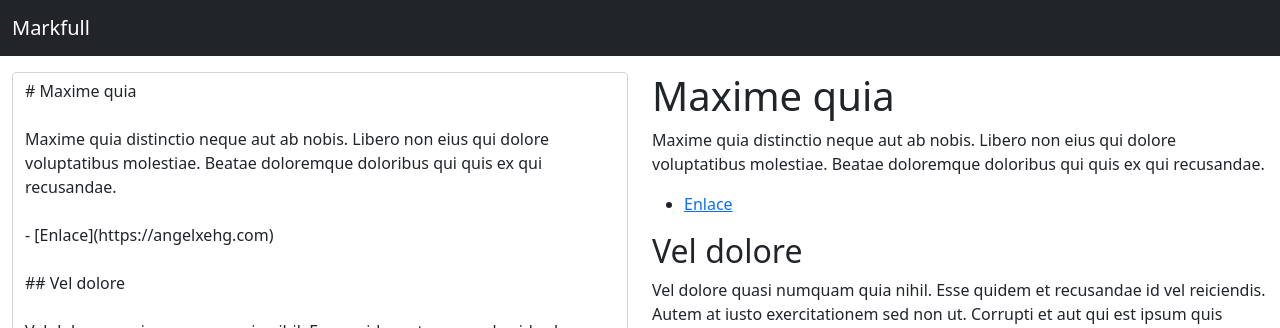
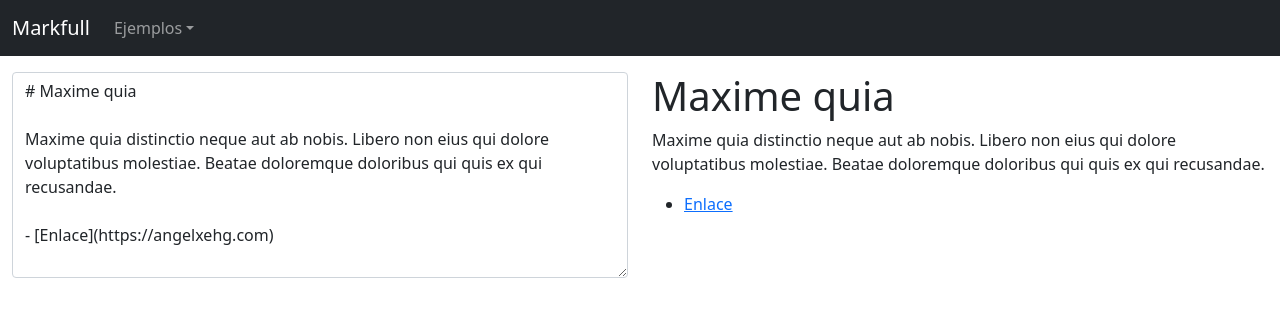
Before and after one commit to angelxehg/markfull-editor, a React (Create React App) app: page / in a window 1280 px wide. Shown: the top 328 px of the page. Built offline with nearby package versions, Linux system fonts and the light colour scheme.

Commit message:
Cargar ejemplo de imagen

```diff
--- a/src/App.tsx
+++ b/src/App.tsx
@@ -4,9 +4,11 @@ import TextareaAutosize from 'react-textarea-autosize';
 import Col from 'react-bootstrap/Col';
 import Container from 'react-bootstrap/Container';
 import Navbar from 'react-bootstrap/Navbar';
+import Nav from 'react-bootstrap/Nav';
+import NavDropdown from 'react-bootstrap/NavDropdown';
 import Row from 'react-bootstrap/Row';
 
-import { basicExample } from './examples';
+import { basicExample, imageExample } from './examples';
 
 const ImageComponent = ({ ...props }) => (
   // eslint-disable-next-line jsx-a11y/alt-text
@@ -20,6 +22,16 @@ const App = (): JSX.Element => {
       <Navbar bg="dark" variant="dark" expand="sm" sticky="top">
         <Container fluid>
           <Navbar.Brand>Markfull</Navbar.Brand>
+          <Nav className="me-auto">
+            <NavDropdown title="Ejemplos" id="basic-nav-dropdown">
+              <NavDropdown.Item onClick={() => setInputContent(basicExample)}>
+                Básico
+              </NavDropdown.Item>
+              <NavDropdown.Item onClick={() => setInputContent(imageExample)}>
+                Imagenes
+              </NavDropdown.Item>
+            </NavDropdown>
+          </Nav>
         </Container>
       </Navbar>
       <Container fluid className="pt-3 pb-3">
--- a/src/examples/index.ts
+++ b/src/examples/index.ts
@@ -3,8 +3,9 @@ export const basicExample = `# Maxime quia
 Maxime quia distinctio neque aut ab nobis. Libero non eius qui dolore voluptatibus molestiae. Beatae doloremque doloribus qui quis ex qui recusandae.
 
 - [Enlace](https://angelxehg.com)
+`
 
-## Vel dolore
+export const imageExample = `# Vel dolore
 
 Vel dolore quasi numquam quia nihil. Esse quidem et recusandae id vel reiciendis. Autem at iusto exercitationem sed non ut. Corrupti et aut qui est ipsum quis architecto. Totam veritatis provident est deserunt aliquam unde velit. Suscipit id ut dolores porro quia.
 
--- a/src/styles.scss
+++ b/src/styles.scss
@@ -15,7 +15,7 @@
 @import "../node_modules/bootstrap/scss/forms";
 @import "../node_modules/bootstrap/scss/buttons";
 @import "../node_modules/bootstrap/scss/transitions";
-// @import "../node_modules/bootstrap/scss/dropdown";
+@import "../node_modules/bootstrap/scss/dropdown";
 // @import "../node_modules/bootstrap/scss/button-group";
 @import "../node_modules/bootstrap/scss/nav";
 @import "../node_modules/bootstrap/scss/navbar";
```
